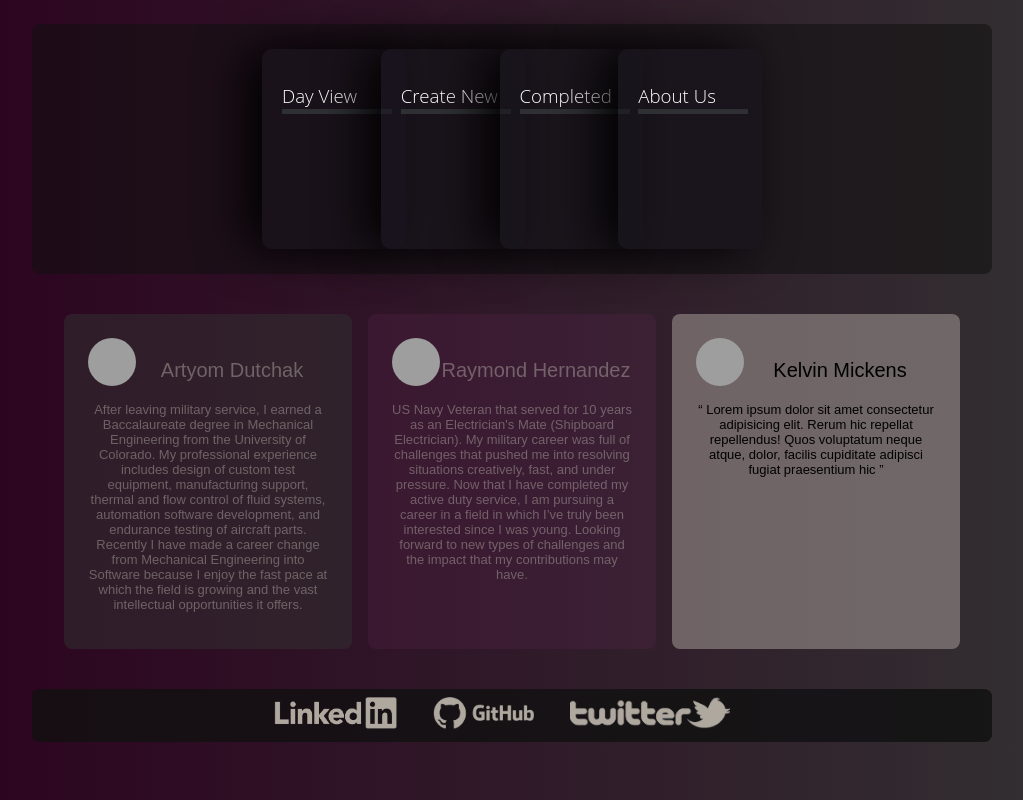
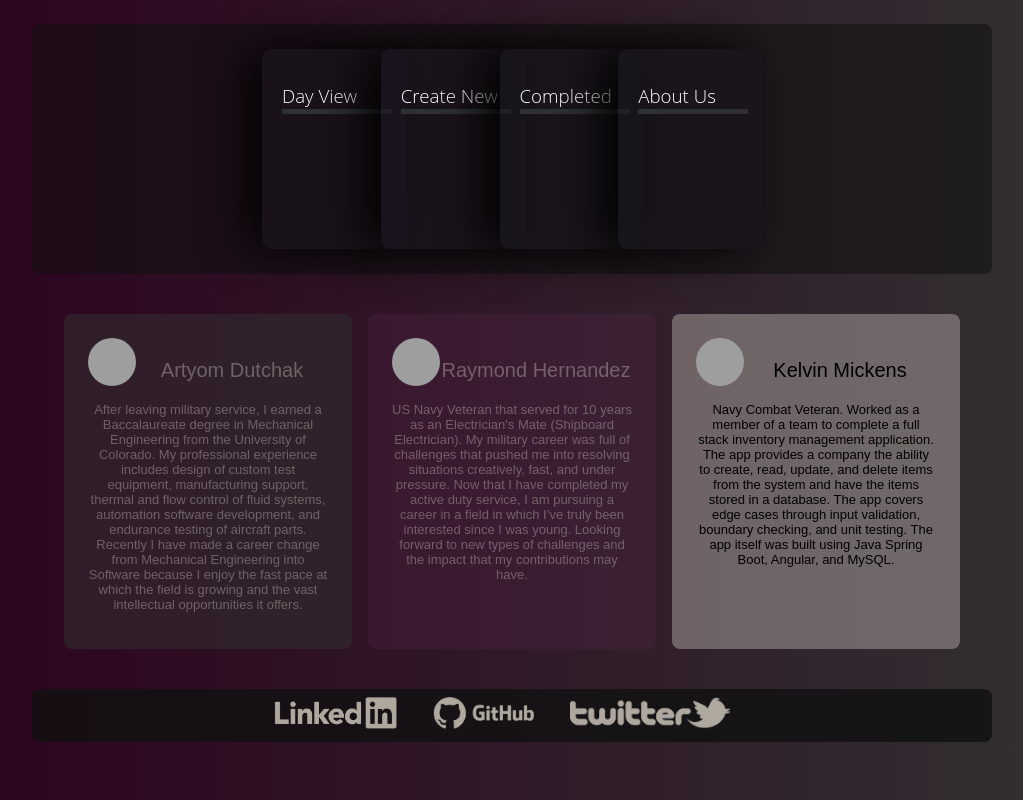
Before and after one commit to andutch/Project2, an Angular app in the folder Proj2_Angular/Project2v0/: page /about-us in a window 1280 px wide. Shown: the whole page, without its empty margins (128-1151 px from the left). Built offline with nearby package versions, Linux system fonts and the light colour scheme; grey boxes are pictures that could not be loaded.

Commit message:
update Kelvin's bio

```diff
--- a/Proj2_Angular/Project2v0/src/app/about-us/about-us.component.html
+++ b/Proj2_Angular/Project2v0/src/app/about-us/about-us.component.html
@@ -56,7 +56,7 @@
       <p>
         Kelvin Mickens</p>
       <p>
-        “ Lorem ipsum dolor sit amet consectetur adipisicing elit. Rerum hic repellat repellendus! Quos voluptatum neque atque, dolor, facilis cupiditate adipisci fugiat praesentium hic   ”
+        Navy Combat Veteran. Worked as a member of a team to complete a full stack inventory management application. The app provides a company the ability to create, read, update, and delete items from the system and have the items stored in a database. The app covers edge cases through input validation, boundary checking, and unit testing. The app itself was built using Java Spring Boot, Angular, and MySQL.
       </p>
     </article>
 
```
